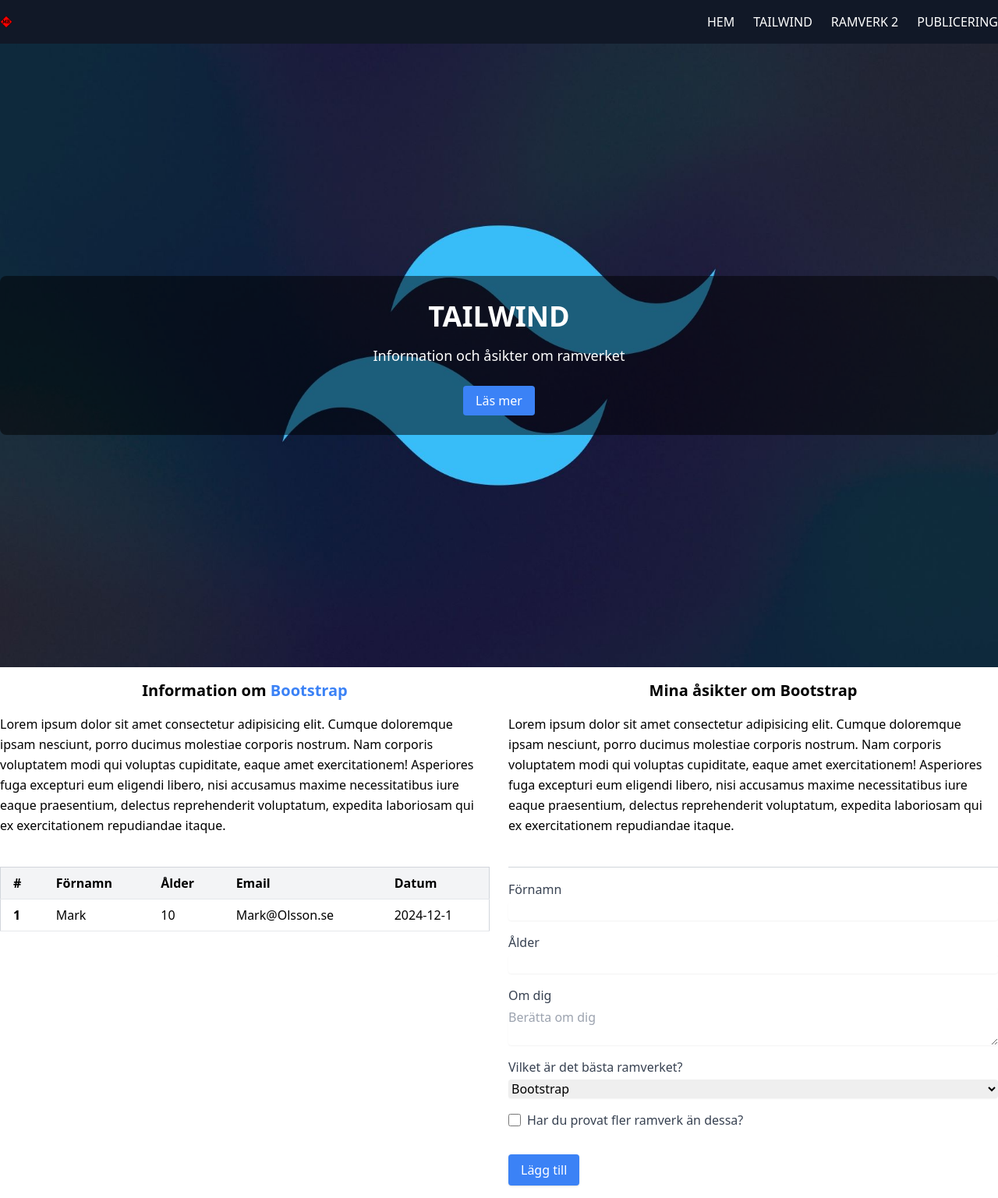
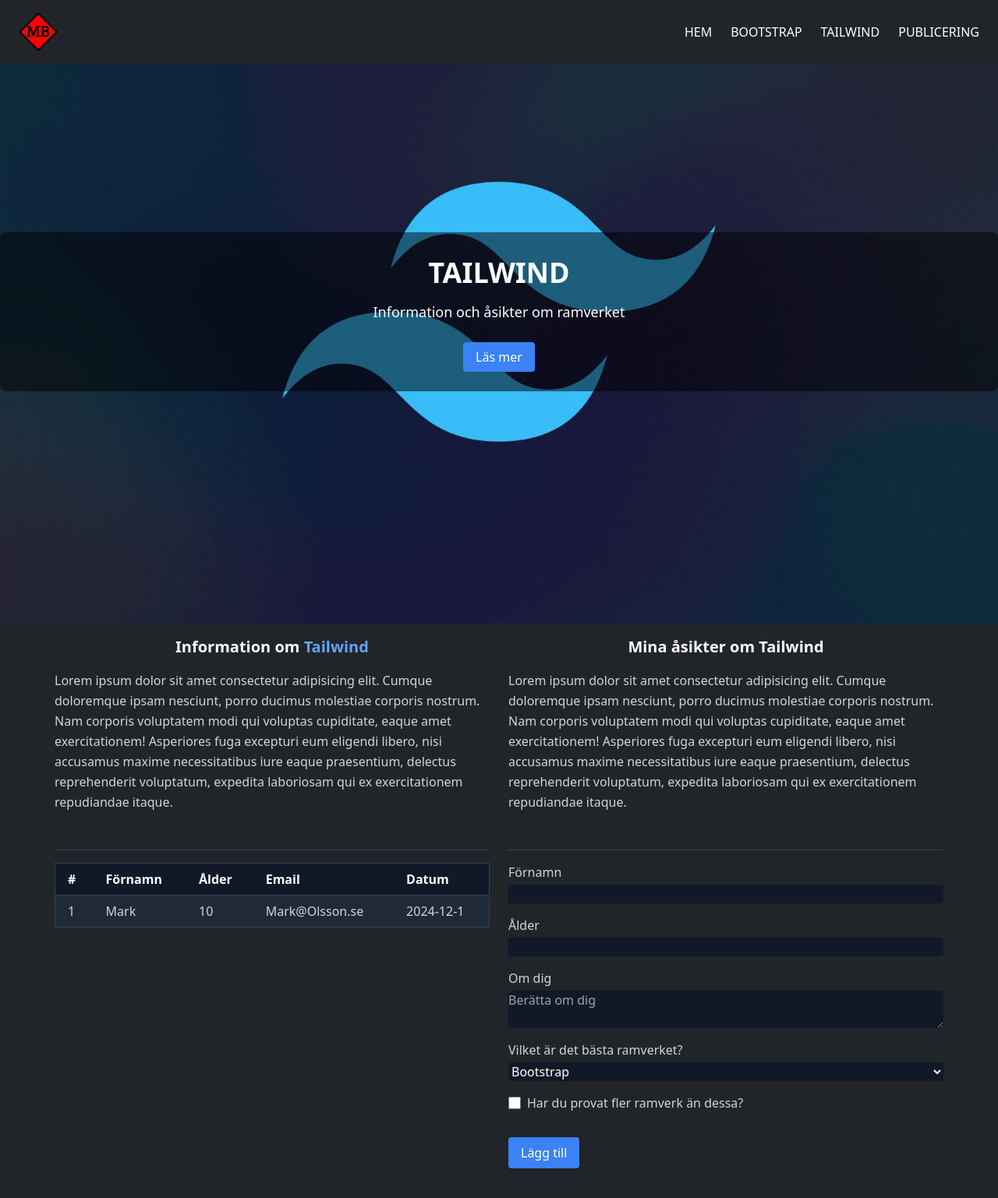
Before and after one commit to Melvin-Bubini/dt193g_moment1, a website: page ramverk2.html in a window 1280 px wide. Shown: the whole page at 78% size. After the commit the page ends 1515 px from the top, so only its background shows below. Drawn offline with nearby package versions, Linux system fonts and the light colour scheme.

Commit message:
svar på frågorna kvar

```diff
--- /dev/null
+++ b/js/tail.js
@@ -0,0 +1,57 @@
+"use strict";
+
+// Toggle Sidebar for Mobile
+const menuButton = document.getElementById("menu-button");
+const sidebar = document.getElementById("sidebar");
+const closeSidebar = document.getElementById("close-sidebar");
+
+menuButton.addEventListener("click", () => {
+    sidebar.classList.toggle("translate-x-full");
+});
+
+closeSidebar.addEventListener("click", () => {
+    sidebar.classList.add("translate-x-full");
+});
+
+// Make Navbar Transparent on Scroll
+window.addEventListener("scroll", function () {
+    const navbar = document.getElementById("navbar");
+    if (window.scrollY > 1) {
+        navbar.classList.remove("bg-opacity-100"); // Remove background
+        navbar.classList.add("bg-opacity-0");      // Make transparent
+    } else {
+        navbar.classList.add("bg-opacity-100");     // Add background
+        navbar.classList.remove("bg-opacity-0");    // Remove transparency
+    }
+});
+
+document.getElementById("tailwindUserForm").addEventListener('submit', function (event) {
+    event.preventDefault();
+
+    // Ta upp värden som lagts in i formuläret
+    const firstname = document.getElementById('firstname').value;
+    const age = document.getElementById('age').value;
+    const framework = document.getElementById('frameworkSelect').value;
+    const textarea = document.getElementById('floatingTextarea').value;
+
+    const userTable = document.getElementById('tailwindUserTable').querySelector('tbody');
+    const newRow = document.createElement('tr');
+
+    // Lägg till klassen hover:bg-gray-700
+    newRow.classList.add('hover:bg-gray-700');
+
+    // Lägg till datan i formuläret
+    newRow.innerHTML = `
+        <td class="py-2 px-4 border-b border-gray-700 text-gray-300">${userTable.rows.length + 1}</td>
+        <td class="py-2 px-4 border-b border-gray-700 text-gray-300">${firstname}</td>
+        <td class="py-2 px-4 border-b border-gray-700 text-gray-300">${age}</td>
+        <td class="py-2 px-4 border-b border-gray-700 text-gray-300">${framework}</td>
+        <td class="py-2 px-4 border-b border-gray-700 text-gray-300">${textarea}</td>
+    `;
+
+    // Append nya raden till tabellen
+    userTable.appendChild(newRow);
+
+    // Rensar formuläret
+    event.target.reset();
+});
--- a/ramverk2.html
+++ b/ramverk2.html
@@ -31,23 +31,51 @@
     padding: 2rem;
     border-radius: 0.5rem;
 }
+ /* För skärmar som är 1200px och större */
+ @media (min-width: 1200px) {
+    #answers-section {
+        max-width: 1140px;
+            }
+        }
+
       </style>
 </head>
 
-<body class="dark">
-    <nav class="bg-gray-900 sticky top-0">
-        <div class="container mx-auto flex items-center justify-between py-4">
-            <a class="text-white text-xl font-semibold" href="index.html"><img src="assets/pics/standardLogo.svg"
-                    alt="Logo"></a>
-            <button class="block lg:hidden text-white" id="menu-button">
-                <!-- Ikon för att toggla meny, kan implementeras med JavaScript -->
-                <span class="material-icons">menu</span>
+<body class="bg-[#212529] text-white">
+    <!-- Navbar -->
+    <nav class="fixed top-0 left-0 w-full bg-[#212529] text-white z-50 transition-all duration-300 bg-opacity-100"
+        id="navbar">
+        <div class="container mx-auto flex items-center justify-between px-6 py-4">
+            <a href="index.html" class="text-xl font-semibold"><img src="assets/pics/standardLogo.svg" alt="Logo"
+                    class="h-[50px] w-auto"></a>
+            <!-- Desktop Menu -->
+            <ul class="hidden lg:flex space-x-6">
+                <li><a href="index.html" class="hover:text-gray-400">HEM</a></li>
+                <li><a href="ramverk1.html" class="hover:text-gray-400">BOOTSTRAP</a></li>
+                <li><a href="ramverk2.html" class="hover:text-gray-400">TAILWIND</a></li>
+                <li><a href="publicering.html" class="hover:text-gray-400">PUBLICERING</a></li>
+            </ul>
+            <!-- Mobile Menu Toggle -->
+            <button class="lg:hidden p-2 text-white focus:outline-none" id="menu-button">
+                <svg xmlns="http://www.w3.org/2000/svg" class="h-6 w-6" fill="none" viewBox="0 0 24 24"
+                    stroke="currentColor">
+                    <path stroke-linecap="round" stroke-linejoin="round" stroke-width="2" d="M4 6h16M4 12h16m-7 6h7" />
+                </svg>
             </button>
-            <div class="hidden lg:flex space-x-6" id="menu">
-                <a class="text-white" href="index.html">HEM</a>
-                <a class="text-white" href="ramverk1.html">TAILWIND</a>
-                <a class="text-white" href="ramverk2.html">RAMVERK 2</a>
-                <a class="text-white" href="publicering.html">PUBLICERING</a>
+
+        </div>
+        <!-- Mobile Menu (Sidebar) -->
+        <div class="fixed inset-0 bg-[#212529] bg-opacity-0 z-40 transform translate-x-full transition-transform duration-300"
+            id="sidebar">
+            <div class="absolute top-0 right-0 w-64 bg-[#212529] p-6 h-full flex flex-col">
+                <button class="self-end text-white" id="close-sidebar">&times;</button>
+                <h5 class="text-lg font-semibold mb-8">Melvin</h5>
+                <ul class="space-y-4">
+                    <li><a href="index.html" class="text-white hover:text-gray-400">HEM</a></li>
+                    <li><a href="ramverk1.html" class="text-white hover:text-gray-400">BOOTSTRAP</a></li>
+                    <li><a href="ramverk2.html" class="text-white hover:text-gray-400">TAILWIND</a></li>
+                    <li><a href="publicering.html" class="text-white hover:text-gray-400">PUBLICERING</a></li>
+                </ul>
             </div>
         </div>
     </nav>
@@ -61,81 +89,87 @@
         </div>
     </section>
 
-    <div class="container mx-auto my-4" id="answers-section">
+    <div class="container mx-auto my-4 text-white sm:max-w-[540px] md:max-w-[720px] lg:max-w-[960px]"
+        id="answers-section">
         <!-- Första raden -->
         <div class="grid lg:grid-cols-2 gap-6">
             <!-- Textsektion 1 -->
             <div>
-                <h1 class="text-center text-xl font-semibold">Information om <a href="https://getbootstrap.com/"
-                        class="text-blue-500">Bootstrap</a></h1>
-                <p class="leading-relaxed mt-4">Lorem ipsum dolor sit amet consectetur adipisicing elit. Cumque
-                    doloremque ipsam
-                    nesciunt, porro ducimus molestiae corporis nostrum. Nam corporis voluptatem modi qui voluptas
-                    cupiditate, eaque amet exercitationem! Asperiores fuga excepturi eum eligendi libero, nisi
-                    accusamus maxime necessitatibus iure eaque praesentium, delectus reprehenderit voluptatum,
-                    expedita laboriosam qui ex exercitationem repudiandae itaque.</p>
+                <h1 class="text-center text-xl font-semibold">Information om
+                    <a href="https://tailwindcss.com/" class="text-blue-400 hover:underline">Tailwind</a>
+                </h1>
+                <p class="leading-relaxed mt-4 text-gray-300">
+                    Lorem ipsum dolor sit amet consectetur adipisicing elit. Cumque doloremque ipsam nesciunt, porro
+                    ducimus molestiae corporis nostrum. Nam corporis voluptatem modi qui voluptas cupiditate, eaque amet
+                    exercitationem! Asperiores fuga excepturi eum eligendi libero, nisi accusamus maxime necessitatibus
+                    iure eaque praesentium, delectus reprehenderit voluptatum, expedita laboriosam qui ex exercitationem
+                    repudiandae itaque.
+                </p>
             </div>
 
             <!-- Textsektion 2 -->
             <div>
-                <h1 class="text-center text-xl font-semibold">Mina åsikter om Bootstrap</h1>
-                <p class="leading-relaxed mt-4">Lorem ipsum dolor sit amet consectetur adipisicing elit. Cumque
-                    doloremque ipsam
-                    nesciunt, porro ducimus molestiae corporis nostrum. Nam corporis voluptatem modi qui voluptas
-                    cupiditate, eaque amet exercitationem! Asperiores fuga excepturi eum eligendi libero, nisi
-                    accusamus maxime necessitatibus iure eaque praesentium, delectus reprehenderit voluptatum,
-                    expedita laboriosam qui ex exercitationem repudiandae itaque.</p>
+                <h1 class="text-center text-xl font-semibold">Mina åsikter om Tailwind</h1>
+                <p class="leading-relaxed mt-4 text-gray-300">
+                    Lorem ipsum dolor sit amet consectetur adipisicing elit. Cumque doloremque ipsam nesciunt, porro
+                    ducimus molestiae corporis nostrum. Nam corporis voluptatem modi qui voluptas cupiditate, eaque amet
+                    exercitationem! Asperiores fuga excepturi eum eligendi libero, nisi accusamus maxime necessitatibus
+                    iure eaque praesentium, delectus reprehenderit voluptatum, expedita laboriosam qui ex exercitationem
+                    repudiandae itaque.
+                </p>
             </div>
         </div>
 
         <!-- Andra raden -->
-        <div class="grid lg:grid-cols-2 gap-6 mt-10">
+        <div class="grid lg:grid-cols-2 gap-6 mt-12">
             <!-- Tabellsektion -->
-            <div>
-                <table class="min-w-full border border-gray-300 text-left bg-white">
-                    <thead class="bg-gray-100">
+            <div class="border-t border-gray-700 pt-4">
+                <table class="min-w-full border border-gray-700 text-left bg-gray-800 " id="tailwindUserTable">
+                    <thead class="bg-gray-900">
                         <tr>
-                            <th class="py-2 px-4 border-b">#</th>
-                            <th class="py-2 px-4 border-b">Förnamn</th>
-                            <th class="py-2 px-4 border-b">Ålder</th>
-                            <th class="py-2 px-4 border-b">Email</th>
-                            <th class="py-2 px-4 border-b">Datum</th>
+                            <th class="py-2 px-4 border-b border-gray-700 text-white">#</th>
+                            <th class="py-2 px-4 border-b border-gray-700 text-white">Förnamn</th>
+                            <th class="py-2 px-4 border-b border-gray-700 text-white">Ålder</th>
+                            <th class="py-2 px-4 border-b border-gray-700 text-white">Email</th>
+                            <th class="py-2 px-4 border-b border-gray-700 text-white">Datum</th>
                         </tr>
                     </thead>
                     <tbody id="userDetailsTBody">
-                        <tr class="hover:bg-gray-100">
-                            <th scope="row" class="py-2 px-4 border-b">1</th>
-                            <td class="py-2 px-4 border-b">Mark</td>
-                            <td class="py-2 px-4 border-b">10</td>
-                            <td class="py-2 px-4 border-b">Mark@Olsson.se</td>
-                            <td class="py-2 px-4 border-b">2024-12-1</td>
+                        <tr class="hover:bg-gray-700">
+                            <td class="py-2 px-4 border-b border-gray-700 text-gray-300">1</td>
+                            <td class="py-2 px-4 border-b border-gray-700 text-gray-300">Mark</td>
+                            <td class="py-2 px-4 border-b border-gray-700 text-gray-300">10</td>
+                            <td class="py-2 px-4 border-b border-gray-700 text-gray-300">Mark@Olsson.se</td>
+                            <td class="py-2 px-4 border-b border-gray-700 text-gray-300">2024-12-1</td>
                         </tr>
-                        <!-- Fler rader... -->
+
                     </tbody>
                 </table>
             </div>
 
             <!-- Formulärsektion -->
             <div>
-                <form class="border-t border-gray-300 pt-4" id="userForm">
+                <form class="border-t border-gray-700 pt-4" id="tailwindUserForm">
                     <div class="mb-4">
-                        <label for="firstname" class="block text-gray-700 font-medium">Förnamn</label>
-                        <input type="text" id="firstname" class="mt-1 block w-full border-gray-300 rounded shadow-sm">
+                        <label for="firstname" class="block font-medium text-gray-300">Förnamn</label>
+                        <input type="text" id="firstname"
+                            class="mt-1 block w-full border-gray-700 bg-gray-900 text-white rounded shadow-sm">
                     </div>
                     <div class="mb-4">
-                        <label for="age" class="block text-gray-700 font-medium">Ålder</label>
+                        <label for="age" class="block font-medium text-gray-300">Ålder</label>
                         <input type="number" min="1" max="100" id="age"
-                            class="mt-1 block w-full border-gray-300 rounded shadow-sm">
+                            class="mt-1 block w-full border-gray-700 bg-gray-900 text-white rounded shadow-sm">
                     </div>
                     <div class="mb-4">
-                        <label for="floatingTextarea" class="block text-gray-700 font-medium">Om dig</label>
+                        <label for="floatingTextarea" class="block font-medium text-gray-300">Om dig</label>
                         <textarea id="floatingTextarea" placeholder="Berätta om dig"
-                            class="mt-1 block w-full border-gray-300 rounded shadow-sm"></textarea>
+                            class="mt-1 block w-full border-gray-700 bg-gray-900 text-white rounded shadow-sm"></textarea>
                     </div>
                     <div class="mb-4">
-                        <label for="frameworkSelect" class="block text-gray-700 font-medium">Vilket är det bästa
+                        <label for="frameworkSelect" class="block font-medium text-gray-300">Vilket är det bästa
                             ramverket?</label>
-                        <select id="frameworkSelect" class="mt-1 block w-full border-gray-300 rounded shadow-sm">
+                        <select id="frameworkSelect"
+                            class="mt-1 block w-full border-gray-700 bg-gray-900 text-white rounded shadow-sm">
                             <option value="Bootstrap">Bootstrap</option>
                             <option value="Tailwind">Tailwind</option>
                             <option value="Bulma">Bulma</option>
@@ -144,8 +178,8 @@
                     </div>
                     <div class="mb-4">
                         <div class="flex items-center">
-                            <input id="checkbox" type="checkbox" class="h-4 w-4 border-gray-300 rounded">
-                            <label for="checkbox" class="ml-2 block text-gray-700">Har du provat fler ramverk än
+                            <input id="checkbox" type="checkbox" class="h-4 w-4 border-gray-700 bg-gray-900 rounded">
+                            <label for="checkbox" class="ml-2 text-gray-300">Har du provat fler ramverk än
                                 dessa?</label>
                         </div>
                     </div>
@@ -160,6 +194,8 @@
 
 
 
+
+    <script src="./js/tail.js"></script>
     <script src="./js/custom.js"></script>
 </body>
 
```
Also changed, not shown: ramverk1.html (+3 -3 lines).
